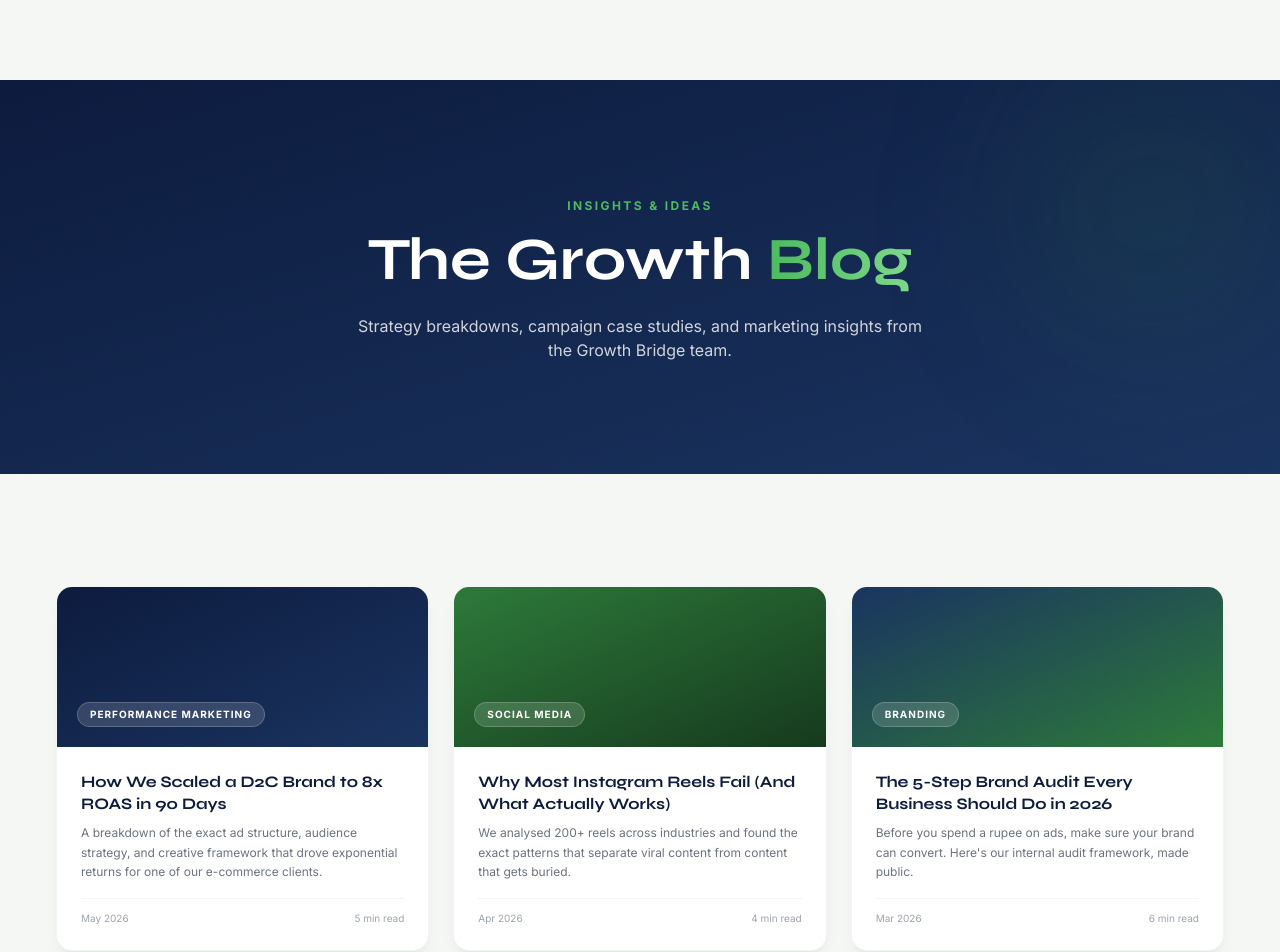
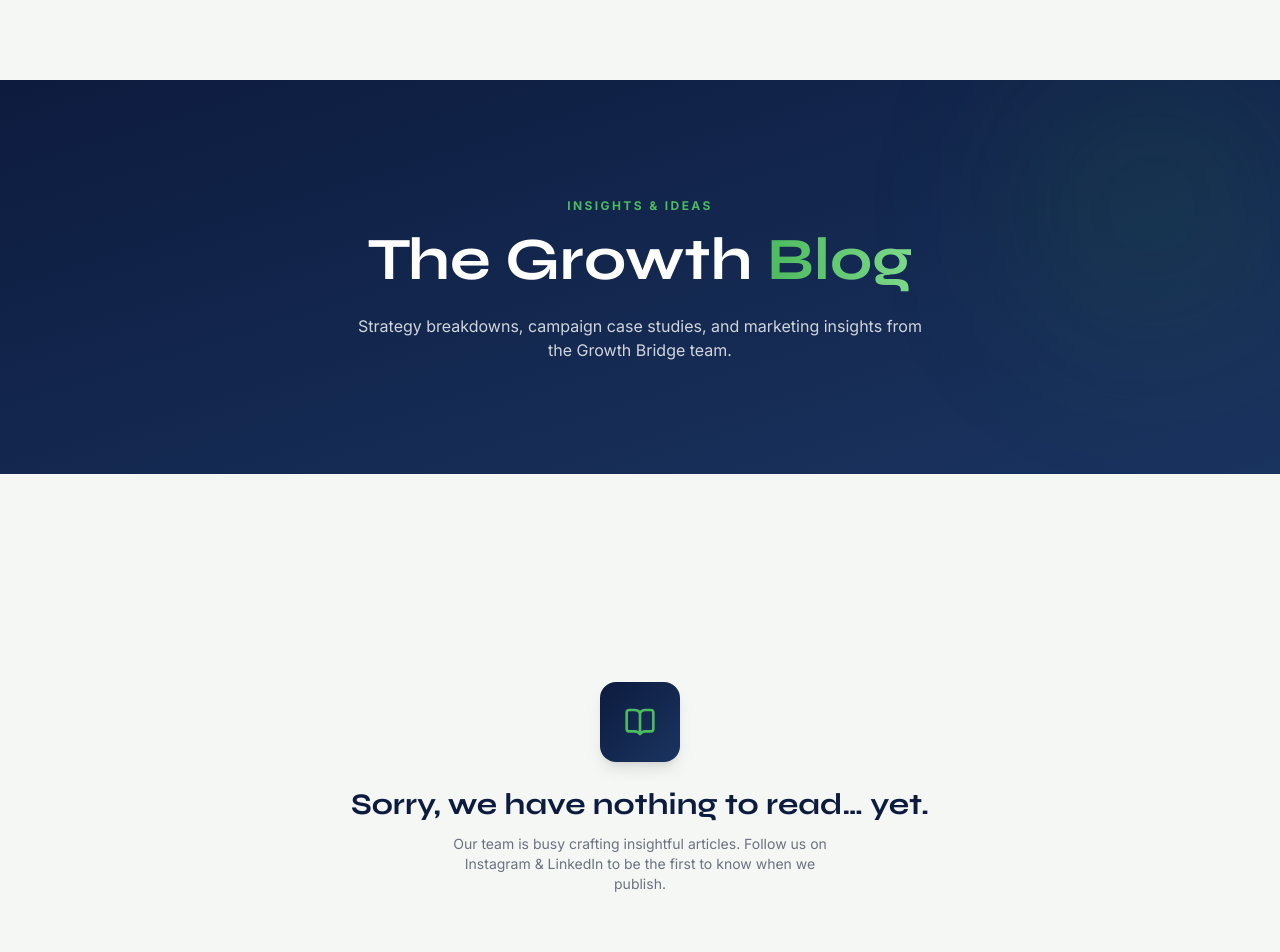
Before and after one commit to NITHINPHEGDE/growth-bridge, a React (Vite) app: page /blog in a window 1280 px wide. Shown: the top 952 px of the page. Built offline with nearby package versions, Linux system fonts and the light colour scheme.

Commit message:
fix: resolve navigation issues and update blog page
- add Blog and Careers to NAV_LINKS so navbar renders them
- add ScrollRestoration to MainLayout to scroll to top on route change
- replace placeholder blog posts with empty state message

```diff
--- a/src/components/Team/Team.jsx
+++ b/src/components/Team/Team.jsx
@@ -18,7 +18,7 @@
       'Certified – AutoCAD (Design & Drafting)',
       'Trained in SketchUp 3D Modelling & Enscape Rendering',
     ],
-    bio: 'Chiranth is the driving force behind Growth Bridge — a founder who combines a strong commerce foundation with a rare eye for design and spatial thinking. A B.Com graduate from BGS Institute of Technology, he is currently pursuing his MBA with a specialisation in HR, building leadership and organizational skills that directly shape how Growth Bridge is structured and scaled. Beyond business, Chiranth is formally trained in AutoCAD, SketchUp 3D modelling, and Enscape rendering — a creative edge that gives him a unique ability to visualize brands, spaces, and ideas with precision. He founded Growth Bridge to bridge the gap between great businesses and the marketing they deserve.',
+    bio: 'Chiranth is the driving force behind Growth Bridge — a founder who combines a strong commerce foundation with a rare eye for design and spatial thinking. A B.Com graduate from Pride First Grade College, he is currently pursuing his MBA with a specialisation in HR, building leadership and organizational skills that directly shape how Growth Bridge is structured and scaled. Beyond business, Chiranth is formally trained in AutoCAD, SketchUp 3D modelling, and Enscape rendering — a creative edge that gives him a unique ability to visualize brands, spaces, and ideas with precision. He founded Growth Bridge to bridge the gap between great businesses and the marketing they deserve.',
   },
   {
     id: 2,
--- a/src/layouts/MainLayout.jsx
+++ b/src/layouts/MainLayout.jsx
@@ -1,4 +1,4 @@
-import { Outlet } from 'react-router-dom';
+import { Outlet, ScrollRestoration } from 'react-router-dom';
 import Navbar from '../components/Navbar/Navbar';
 import Footer from '../components/Footer/Footer';
 
@@ -7,6 +7,7 @@
     <div className="flex flex-col min-h-screen bg-[#f4f7f4]">
       <Navbar />
       <main className="flex-grow">
+      <ScrollRestoration />
         <Outlet />
       </main>
       <Footer />
--- a/src/pages/Blog/Blog.jsx
+++ b/src/pages/Blog/Blog.jsx
@@ -1,36 +1,7 @@
 import { motion } from 'framer-motion';
-import { fadeUp, staggerContainer, VIEWPORT_OPTS } from '../../utils/helpers';
+import { BookOpen } from 'lucide-react';
+import { fadeUp, VIEWPORT_OPTS } from '../../utils/helpers';
 import CTA from '../../components/CTA/CTA';
-
-const posts = [
-  {
-    id: 1,
-    tag: 'Performance Marketing',
-    title: 'How We Scaled a D2C Brand to 8x ROAS in 90 Days',
-    desc: 'A breakdown of the exact ad structure, audience strategy, and creative framework that drove exponential returns for one of our e-commerce clients.',
-    date: 'May 2026',
-    read: '5 min read',
-    color: 'from-[#0d1b3e] to-[#1a3460]',
-  },
-  {
-    id: 2,
-    tag: 'Social Media',
-    title: 'Why Most Instagram Reels Fail (And What Actually Works)',
-    desc: 'We analysed 200+ reels across industries and found the exact patterns that separate viral content from content that gets buried.',
-    date: 'Apr 2026',
-    read: '4 min read',
-    color: 'from-[#2d7a3a] to-[#163a1e]',
-  },
-  {
-    id: 3,
-    tag: 'Branding',
-    title: 'The 5-Step Brand Audit Every Business Should Do in 2026',
-    desc: 'Before you spend a rupee on ads, make sure your brand can convert. Here\'s our internal audit framework, made public.',
-    date: 'Mar 2026',
-    read: '6 min read',
-    color: 'from-[#1a3460] to-[#2d7a3a]',
-  },
-];
 
 export default function Blog() {
   return (
@@ -49,51 +20,26 @@
         </div>
       </div>
 
-      {/* Posts */}
+      {/* Empty State */}
       <section className="section-padding bg-[#f4f7f4]">
         <div className="container mx-auto px-5 md:px-10 lg:px-14 max-w-7xl">
           <motion.div
             initial="hidden"
             whileInView="visible"
             viewport={VIEWPORT_OPTS}
-            variants={staggerContainer}
-            className="grid grid-cols-1 sm:grid-cols-2 lg:grid-cols-3 gap-6"
+            variants={fadeUp}
+            className="flex flex-col items-center justify-center py-24 text-center"
           >
-            {posts.map((post, i) => (
-              <motion.div
-                key={post.id}
-                variants={fadeUp}
-                custom={i}
-                whileHover={{ y: -6 }}
-                className="bg-white rounded-2xl overflow-hidden shadow-lg shadow-black/5 border border-gray-100 hover:border-[#2d7a3a]/30 hover:shadow-xl transition-all duration-300 cursor-pointer"
-              >
-                <div className={`h-40 bg-gradient-to-br ${post.color} flex items-end p-5`}>
-                  <span className="px-3 py-1 rounded-full bg-white/15 border border-white/20 text-white text-[10px] font-bold uppercase tracking-widest">
-                    {post.tag}
-                  </span>
-                </div>
-                <div className="p-6">
-                  <h3 className="text-[#0d1b3e] font-bold text-base leading-snug mb-2" style={{ fontFamily: 'Syne, sans-serif' }}>
-                    {post.title}
-                  </h3>
-                  <p className="text-gray-500 text-xs leading-relaxed mb-4">{post.desc}</p>
-                  <div className="flex items-center justify-between text-[10px] text-gray-400 pt-3 border-t border-gray-100">
-                    <span>{post.date}</span>
-                    <span>{post.read}</span>
-                  </div>
-                </div>
-              </motion.div>
-            ))}
+            <div className="w-20 h-20 rounded-2xl bg-gradient-to-br from-[#0d1b3e] to-[#1a3460] flex items-center justify-center mb-6 shadow-lg">
+              <BookOpen size={32} className="text-[#4cba5e]" />
+            </div>
+            <h2 className="text-2xl sm:text-3xl font-bold text-[#0d1b3e] mb-3" style={{ fontFamily: 'Syne, sans-serif' }}>
+              Sorry, we have nothing to read… yet.
+            </h2>
+            <p className="text-gray-500 text-sm max-w-sm">
+              Our team is busy crafting insightful articles. Follow us on Instagram & LinkedIn to be the first to know when we publish.
+            </p>
           </motion.div>
-
-          <motion.p
-            initial={{ opacity: 0 }}
-            whileInView={{ opacity: 1 }}
-            viewport={VIEWPORT_OPTS}
-            className="text-center text-gray-400 text-xs mt-12"
-          >
-            More articles coming soon — follow us on Instagram & LinkedIn for weekly insights.
-          </motion.p>
         </div>
       </section>
 
--- a/src/utils/constants.js
+++ b/src/utils/constants.js
@@ -2,6 +2,8 @@
   { href: '/', label: 'Home' },
   { href: '/about', label: 'About' },
   { href: '/services', label: 'Services' },
+  { href: '/blog', label: 'Blog' },
+  { href: '/careers', label: 'Careers' },
   // { href: '/case-studies', label: 'Case Studies' },
   { href: '/contact', label: 'Contact' },
 ];
```
